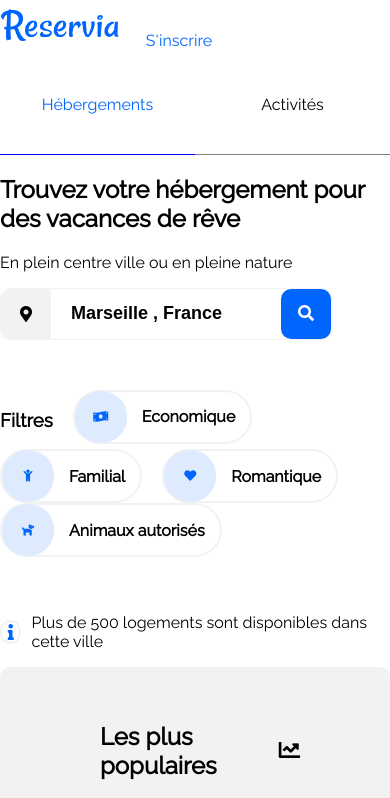
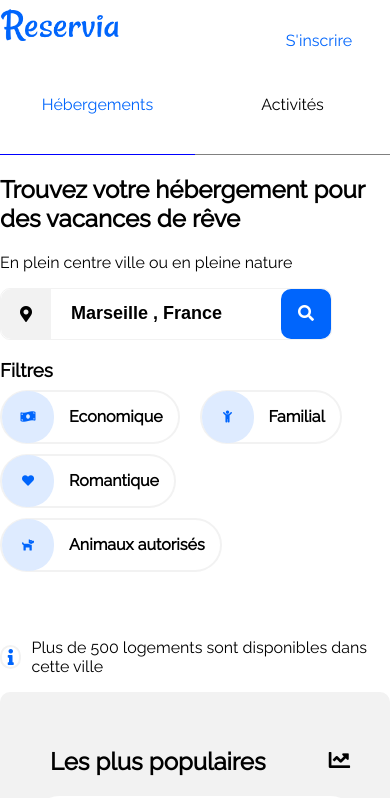
Before and after one commit to aleexw77/OpenclassroomsProject, a plain HTML site: page index.html in a window 390 px wide. Shown: the top 798 px of the page. Drawn offline with Linux system fonts and the light colour scheme.

Commit message:
responsive finition

```diff
--- a/index.html
+++ b/index.html
@@ -25,7 +25,7 @@
 
             <div class="sizeLien center bordureNav23 bordureNavactivités divactivitésresp"><a class="colorLien2 decoNone" href="#activités">Activités</a></div>
 
-            <div class="sizeLien center bordureNav23 absoluteinscrire"><a class="colorBleu decoNone" href="#">S'inscrire</a></div>
+            <div class="sizeLien center bordureNav23 absoluteinscrire absoluteinscrireipadnormal "><a class="colorBleu decoNone" href="#">S'inscrire</a></div>
 
         </div>
         </div>
@@ -49,31 +49,33 @@
 
                    </div>
 
-                    <div class="alignFiltre margF flexwrapfiltres">
+                    <div class="alignFiltre margF flexwrapfiltres postionrelative">
 
-                    <div class="margright"><h3>Filtres</h3> </div>
+                    <div class="margright positionabosulute"><h3>Filtres</h3> </div>
 
-                     <div class="espacefilter between scalefiltres">
+                     <div class="espacefilter between scalefiltres marGefiltresreponsive">
                     <div class="IconsBack center">  <i class="fas fa-money-bill-wave fa-xs"></i>  </div>
                        <div class="center paddingtexte texteGras">Economique</div>
 
                     </div>
 
-                     <div class="espacefilter between scalefiltres">
+                     <div class="espacefilter between scalefiltres marGefiltresreponsive">
                     <div class="IconsBack center"><i class="fas fa-child fa-xs"></i> </div>
                     <div class="center paddingtexte texteGras">Familial</div>
                     </div>
 
-                    <div class="espacefilter between scalefiltres">
+                    <div class="espacefilter between scalefiltres marGefiltresreponsive">
                     <div class="IconsBack center"><i class="fas fa-heart fa-xs"></i> </div>
                     <div class="center paddingtexte texteGras">Romantique</div>
                     </div>
 
-                     <div class="espacefilter between scalefiltres">
+                     <div class="espacefilter between scalefiltres marGefiltresreponsive">
                     <div class="IconsBack center "><i class="fas fa-dog fa-xs"></i> </div>
                     <div class="center paddingtexte texteGras">Animaux autorisés</div>
                     </div>
-                   </div>
+
+
+                  </div>
 
 
 
--- a/style.css
+++ b/style.css
@@ -644,7 +644,7 @@ align-items: center;
          position: absolute;
          top: -10px;
          right: 1px;
-         padding-right: 140px;
+
 
 
 
@@ -711,10 +711,24 @@ align-items: center;
      /*Filtres*/
 
      .flexwrapfiltres {
-         flex-wrap: wrap;
-         align-items: flex-start;
+         flex-wrap:wrap;
 
 
+     }
+
+     .postionrelative {
+         position: relative;
+
+     }
+
+     .positionabosulute {
+         position: absolute;
+         top: -50px;
+
+     }
+
+     .marGefiltresreponsive {
+         margin-bottom: 10px;
      }
 
 
@@ -893,3 +907,85 @@ align-items: center;
 
 
 }
+
+@media screen and (max-width: 770px) {
+
+
+
+  /*Hebergement*/
+
+  .paddingresponsivehebergtitre {
+    padding-left: 80px;
+}
+
+
+
+  /*POPULAIRES*/
+
+  .paddingtittre {
+      padding-left: 40px;
+  }
+
+  .paddinglogo {
+    padding-right: 35px;
+}
+
+  /*Activités*/
+
+  .paddingactivitéstitreresp {
+    padding-left: 85px;
+}
+
+
+   /*FOOTER*/
+
+    .columNrespfooter {
+        padding-left: 80px;
+    }
+
+
+
+}
+
+
+
+@media screen and (max-width: 415px) {
+
+
+/*Hebergement*/
+
+.paddingresponsivehebergtitre {
+    padding-left: 55px;
+}
+
+
+
+  /*POPULAIRES*/
+
+  .paddingtittre {
+      padding-left: 25px;
+  }
+
+  .paddinglogo {
+    padding-right: 20px;
+}
+
+  /*Activités*/
+
+  .paddingactivitéstitreresp {
+    padding-left: 50px;
+}
+
+
+   /*FOOTER*/
+
+    .columNrespfooter {
+        padding-left: 50px;
+    }
+
+
+
+
+
+
+}
```
